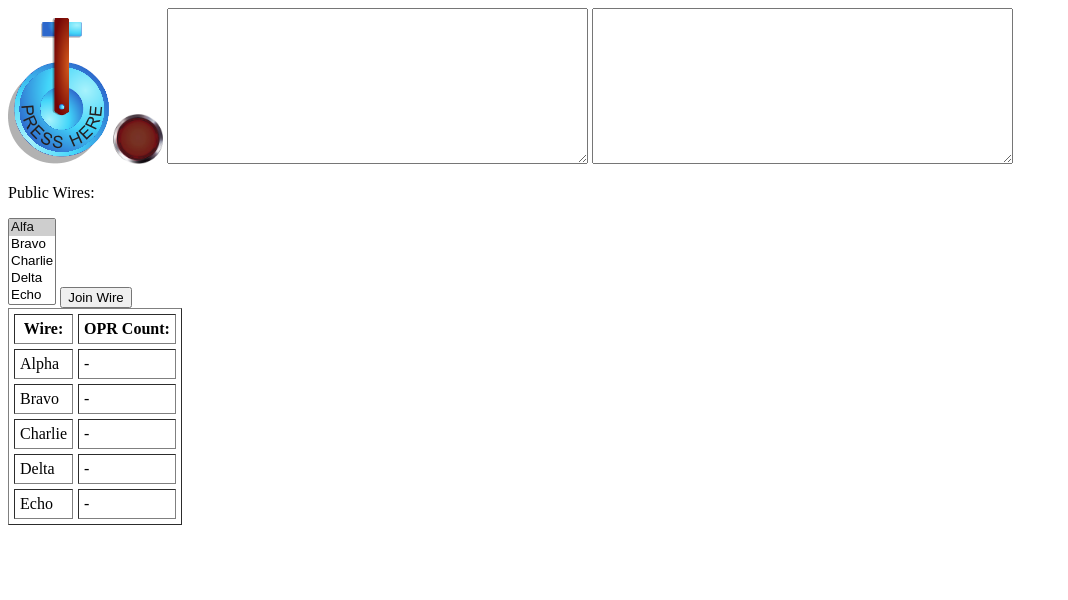
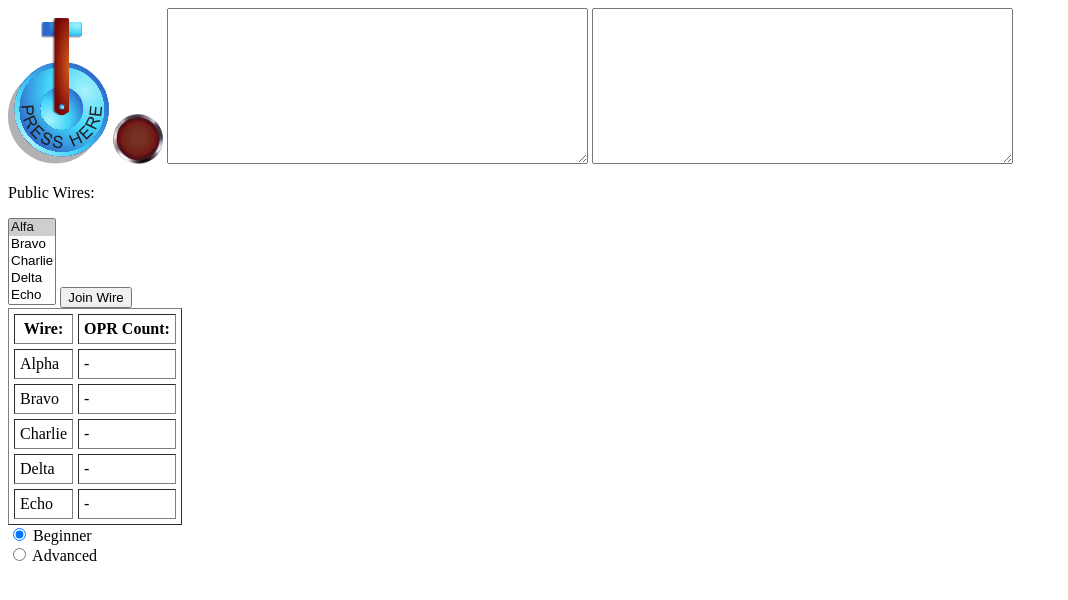
Before and after one commit to JamesMarcogliese/MorseNode, a website: page views/index.html in a window 1280 px wide. Shown: the whole page, without its empty margins (0-1068 px from the left). Drawn offline with nearby package versions, Linux system fonts and the light colour scheme; files that its build step writes are made by us from their sources; no server answers.

```diff
--- a/views/index.html
+++ b/views/index.html
@@ -54,6 +54,12 @@
 	<td>-</td>
 	</tr>
 	</table>
+
+	<form>
+	<input type="radio" name="mode" value="Beginner" checked> Beginner
+	<br>
+	<input type="radio" name="mode" value="Advanced"> Advanced
+	</form>
 
   <script src="//ajax.googleapis.com/ajax/libs/jquery/1.11.3/jquery.min.js" type="text/javascript"></script>
   <script src="//ajax.googleapis.com/ajax/libs/jqueryui/1.11.4/jquery-ui.min.js" type="text/javascript"></script>
```
Also changed, not shown: README.md.
